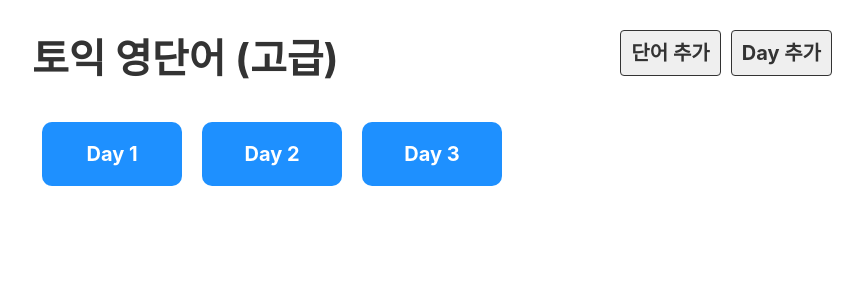
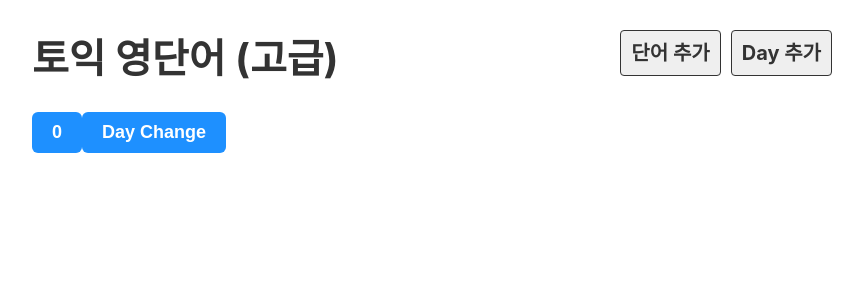
Before and after one commit to jmlim/voca2, a React (Create React App) app: page / in a window 1280 px wide. Shown: the top 300 px of the page, without its empty margins (208-1071 px from the left). Built offline with nearby package versions, Linux system fonts and the light colour scheme.

Commit message:
useEffect 사용.

```diff
--- a/package.json
+++ b/package.json
@@ -6,6 +6,7 @@
     "@testing-library/jest-dom": "^5.14.1",
     "@testing-library/react": "^13.0.0",
     "@testing-library/user-event": "^13.2.1",
+    "json-server": "^0.17.3",
     "react": "^18.2.0",
     "react-dom": "^18.2.0",
     "react-router-dom": "^6.15.0",
--- a/src/component/DayList.js
+++ b/src/component/DayList.js
@@ -1,16 +1,43 @@
+import { useEffect, useState } from "react";
 import { Link } from "react-router-dom";
-import dummy from "./db/data.json";
 
 export default function DayList() {
-  console.log(dummy);
+  const [days, setDays] = useState([]);
+  const [count, setCount] = useState(0);
+
+  function onClick() {
+    setCount(count + 1);
+  }
+  function onClick2() {
+    setDays([
+      ...days,
+      {
+        id: Math.random(),
+        day: 1,
+      },
+    ]);
+  }
+
+  // 어떤 상태값이 바뀌었을 때 동작하는 이벤트
+  // 렌더링 결과가 dom 에 반영된 직후
+  useEffect(() => {
+    console.log("Count change");
+  }, []);
+  // 2번째 인자는 의존성 배열이라고 함.
+  // 특정 변수가 변경 되었을 시 호출하려면 의존성 배열에 상태변수를 넣음
+  // 처음 한번만 실행하려면 빈 배열을 줌.
 
   return (
+    <>
       <ul className="list_day">
-      {dummy.days.map((day) => (
+        {days.map((day) => (
           <li key={day.id}>
             <Link to={`/day/${day.day}`}>Day {day.day}</Link>
           </li>
         ))}
       </ul>
+      <button onClick={onClick}>{count}</button>
+      <button onClick={onClick2}>Day Change</button>
+    </>
   );
 }
```
Also changed, not shown: 1 other file (tests, documents, lock files or other folders). Lines whose indentation alone changed are shown as unchanged.
